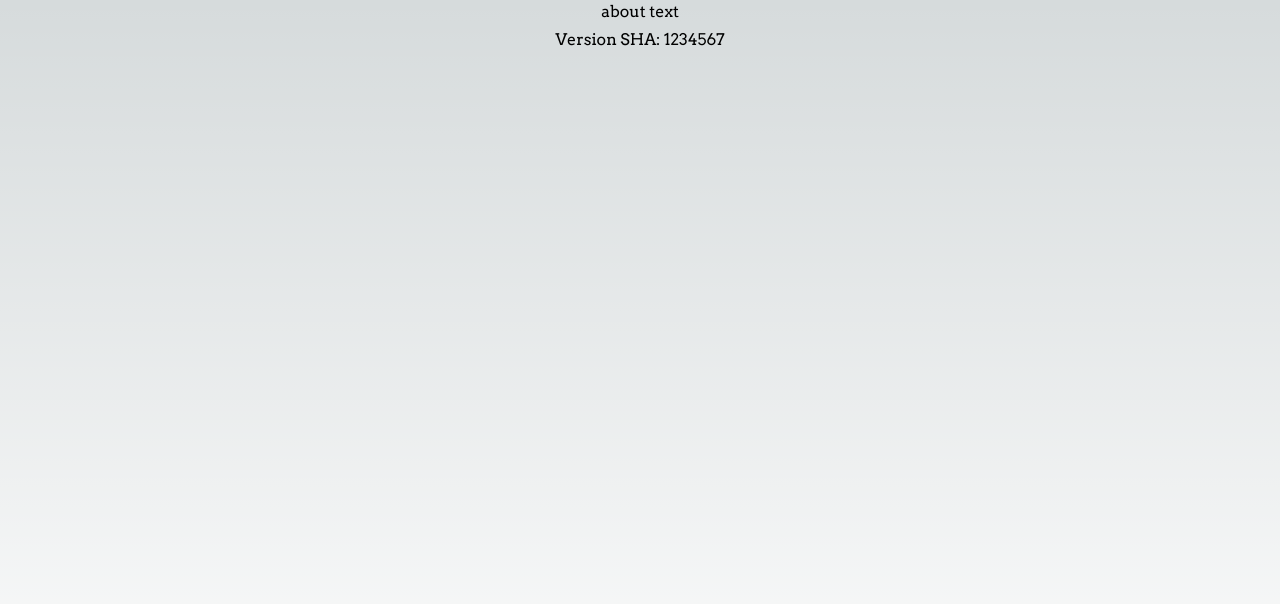
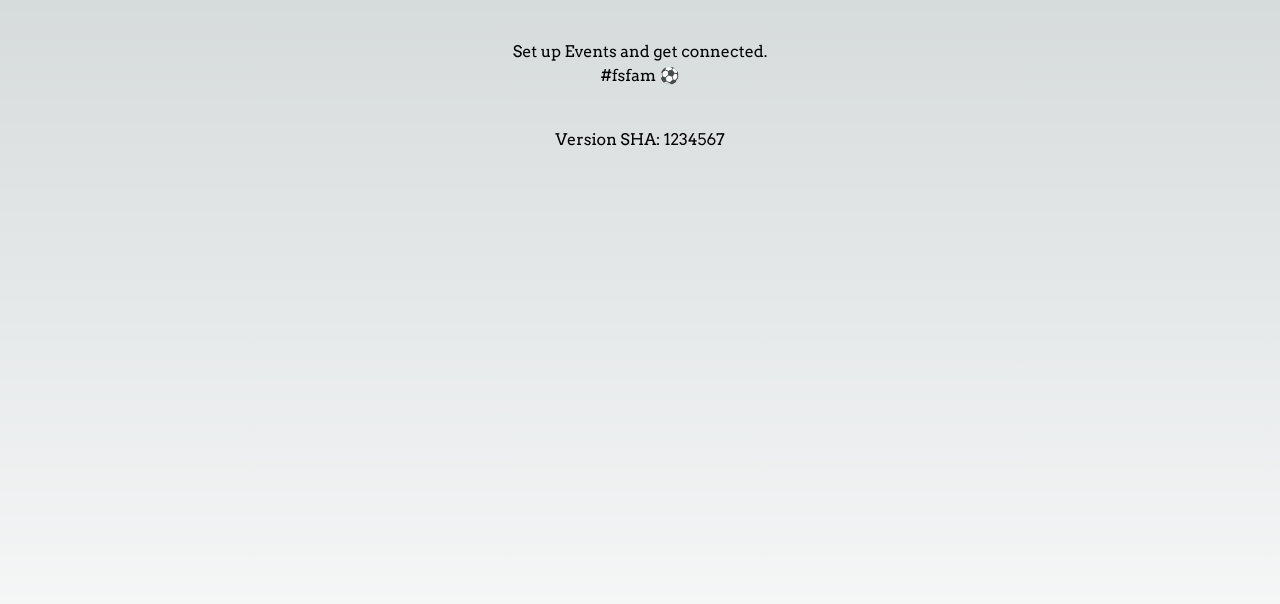
Before and after one commit to nilsfs7/fsmeet-frontend, a Next.js app: page /about in a window 1280 px wide. Shown: the top 604 px of the page. Built offline with nearby package versions, Linux system fonts and the light colour scheme.

Commit message:
about: add app description

```diff
--- a/pages/about.tsx
+++ b/pages/about.tsx
@@ -4,11 +4,12 @@ const About: NextPage = () => {
   const shortSha = process.env.NEXT_PUBLIC_COMMIT_SHA && process.env.NEXT_PUBLIC_COMMIT_SHA?.length > 7 ? process.env.NEXT_PUBLIC_COMMIT_SHA?.substring(0, 7) : process.env.NEXT_PUBLIC_COMMIT_SHA;
 
   return (
-    <div className="flex flex-col items-center">
-      <div>about text</div>
+    <div className="mt-10 flex flex-col items-center">
+      <div>Set up Events and get connected.</div>
+      <div>#fsfam ⚽</div>
 
       {/* Version */}
-      <div className="m-1">Version SHA: {shortSha}</div>
+      <div className="mt-10">Version SHA: {shortSha}</div>
     </div>
   );
 };
```
